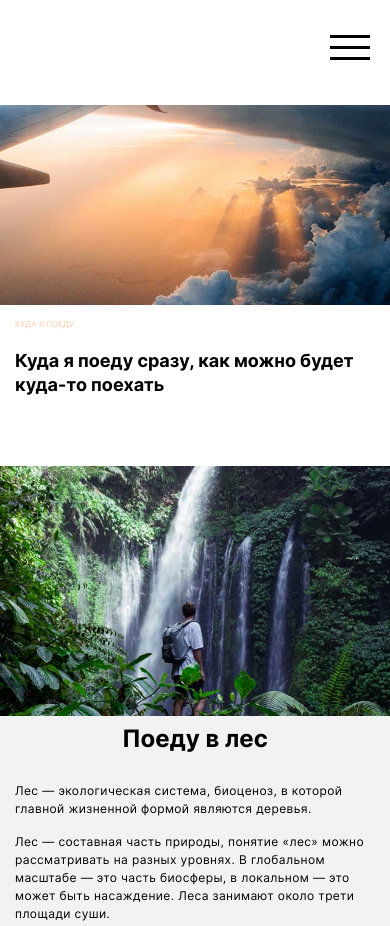
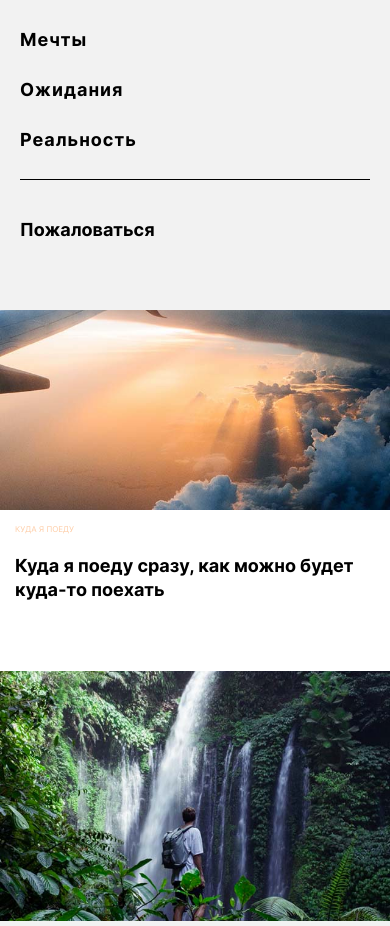
Before and after one commit to andrey-71/where-will-i-go, a plain HTML site: page index.html in a window 390 px wide. Shown: the top 926 px of the page. Drawn offline with Linux system fonts and the light colour scheme; files whose address does not match are found by name.

Commit message:
feat: реализовать адаптив во всем проекте (320px - 1280px)

```diff
--- a/blocks/header/__help/header__help.css
+++ b/blocks/header/__help/header__help.css
@@ -8,6 +8,10 @@
   text-decoration: none;
   color: #000;
   transition: opacity 0.4s;
+}
+
+.header__help:hover {
+  opacity: 0.6;
 }
 
 .header__help::after {
@@ -21,10 +25,14 @@
   transition: width 0.4s;
 }
 
-.header__help:hover {
-  opacity: 0.6;
-}
-
 .header__help:hover::after {
   width: 100%;
 }
+
+@media screen and (max-width: 479px) {
+  .header__help {
+    display: inline-block;
+    margin: 40px 0 0;
+    font-size: 18px;
+  }
+}
--- a/blocks/header/__link/header__link.css
+++ b/blocks/header/__link/header__link.css
@@ -11,6 +11,10 @@
   transition: opacity 0.4s;
 }
 
+.header__link:hover {
+  opacity: 0.6;
+}
+
 .header__link::after {
   position: absolute;
   left: 0;
@@ -22,10 +26,15 @@
   transition: width 0.4s;
 }
 
-.header__link:hover {
-  opacity: 0.6;
-}
-
 .header__link:hover::after {
   width: 100%;
 }
+
+@media screen and (max-width: 479px) {
+  .header__link {
+    display: inline-block;
+    margin: 0 0 30px;
+    font-size: 18px;
+    letter-spacing: 1px;
+  }
+}
--- a/blocks/header/__links/header__links.css
+++ b/blocks/header/__links/header__links.css
@@ -1,6 +1,15 @@
 .header__links {
   display: flex;
   padding: 0;
+  margin: 0;
   text-decoration: none;
   list-style-type: none;
 }
+
+@media screen and (max-width: 479px) {
+  .header__links {
+    border-bottom: 1px solid #000;
+    width: 100%;
+    flex-direction: column;
+  }
+}
--- a/blocks/header/__menu-item/header__menu-item.css
+++ /dev/null
@@ -1,7 +0,0 @@
-.header__menu-item {
-  position: absolute;
-  background-color: #000;
-  width: 100%;
-  height: 3px;
-  top: 11px;
-}
--- a/blocks/header/__menu/header__menu.css
+++ /dev/null
@@ -1,42 +0,0 @@
-.header__menu {
-  display: none;
-}
-
-@media screen and (max-width: 479px) {
-  .header__menu {
-    display: block;
-    position: relative;
-    float: right;
-    width: 40px;
-    height: 25px;
-    cursor: pointer;
-  }
-
-  .header__menu::before,
-  .header__menu::after {
-    position: absolute;
-    content: "";
-    background-color: #000;
-    width: 100%;
-    height: 3px;
-    cursor: pointer;
-    transition: all 0.3s ease 0s;
-  }
-
-  .header__menu::before {
-    top: 0;
-  }
-
-  .header__menu::after {
-    bottom: 0;
-  }
-
-  .header__menu:hover::before {
-    transform: rotate(90deg);
-    top: 11px;
-  }
-
-  .header__menu:hover::after {
-    transform: scale(0);
-  }
-}
--- a/blocks/header/__navigation/header__navigation.css
+++ b/blocks/header/__navigation/header__navigation.css
@@ -3,10 +3,11 @@
   display: flex;
   align-items: center;
   justify-content: space-between;
+  box-sizing: border-box;
 }
 
 @media screen and (max-width: 479px) {
   .header__navigation {
-    display: none;
+    display: block;
   }
 }
--- a/blocks/header/header.css
+++ b/blocks/header/header.css
@@ -2,7 +2,7 @@
   max-width: 1280px;
   min-width: 320px;
   box-sizing: border-box;
-  padding: 35px 70px 70px;
+  padding: 45px 70px 85px;
   font-family: "Inter", "Arial", "Helvetica", sans-serif;
   -webkit-font-smoothing: antialiased;
   -moz-osx-font-smoothing: grayscale;
@@ -27,12 +27,8 @@
 
 @media screen and (max-width: 479px) {
   .header {
-    padding-bottom: 100px;
-  }
-}
-
-@media screen and (max-width: 424px) {
-  .header {
+    background-color: #f2f2f2;
+    padding-top: 30px;
     padding-bottom: 70px;
   }
 }
--- a/blocks/place/__title/place__title.css
+++ b/blocks/place/__title/place__title.css
@@ -21,6 +21,5 @@
   .place__title {
     font-size: 24px;
     padding-bottom: 30px;
-    text-align: center;
   }
 }
--- a/index.html
+++ b/index.html
@@ -24,9 +24,6 @@
           </ul>
           <a class="header__help" href="#">Пожаловаться</a>
         </nav>
-        <div class="header__menu">
-          <span class="header__menu-item"></span>
-        </div>
       </header>
 
       <!--Content-->
@@ -36,7 +33,7 @@
           <div class="section content__section">
             <p class="section__sign">Куда я поеду</p>
             <h1 class="section__title">
-              Куда я&nbsp;поеду сразу, как можно будет куда-то поехать
+              Куда я поеду сразу, как можно будет куда&#8209;то поехать
             </h1>
           </div>
           <img
@@ -107,9 +104,10 @@
                   это синее небо, я позову.
                 </p>
                 <p class="place__text">
-                  Уеду я на Чёрное-Чёрное море, на Чёрное-Чёрное море, на
-                  Чёрное-Чёрное море уеду я. Уеду я на Чёрное-Чёрное море, на
-                  Чёрное-Чёрное море, на Чёрное-Чёрное море.
+                  Уеду я на Чёрное&#8209;Чёрное море, на Чёрное&#8209;Чёрное
+                  море, на Чёрное&#8209;Чёрное море уеду я. Уеду я на
+                  Чёрное&#8209;Чёрное море, на Чёрное&#8209;Чёрное море, на
+                  Чёрное&#8209;Чёрное море.
                 </p>
                 <p class="place__text">Уеду я.</p>
               </div>
--- a/pages/index.css
+++ b/pages/index.css
@@ -16,8 +16,6 @@
 @import url(../blocks/header/__links/header__links.css);
 @import url(../blocks/header/__link/header__link.css);
 @import url(../blocks/header/__help/header__help.css);
-@import url(../blocks/header/__menu/header__menu.css);
-@import url(../blocks/header/__menu-item/header__menu-item.css);
 
 /*content bl*/
 @import url(../blocks/content/content.css);
```
Also changed, not shown: 1 other file.
